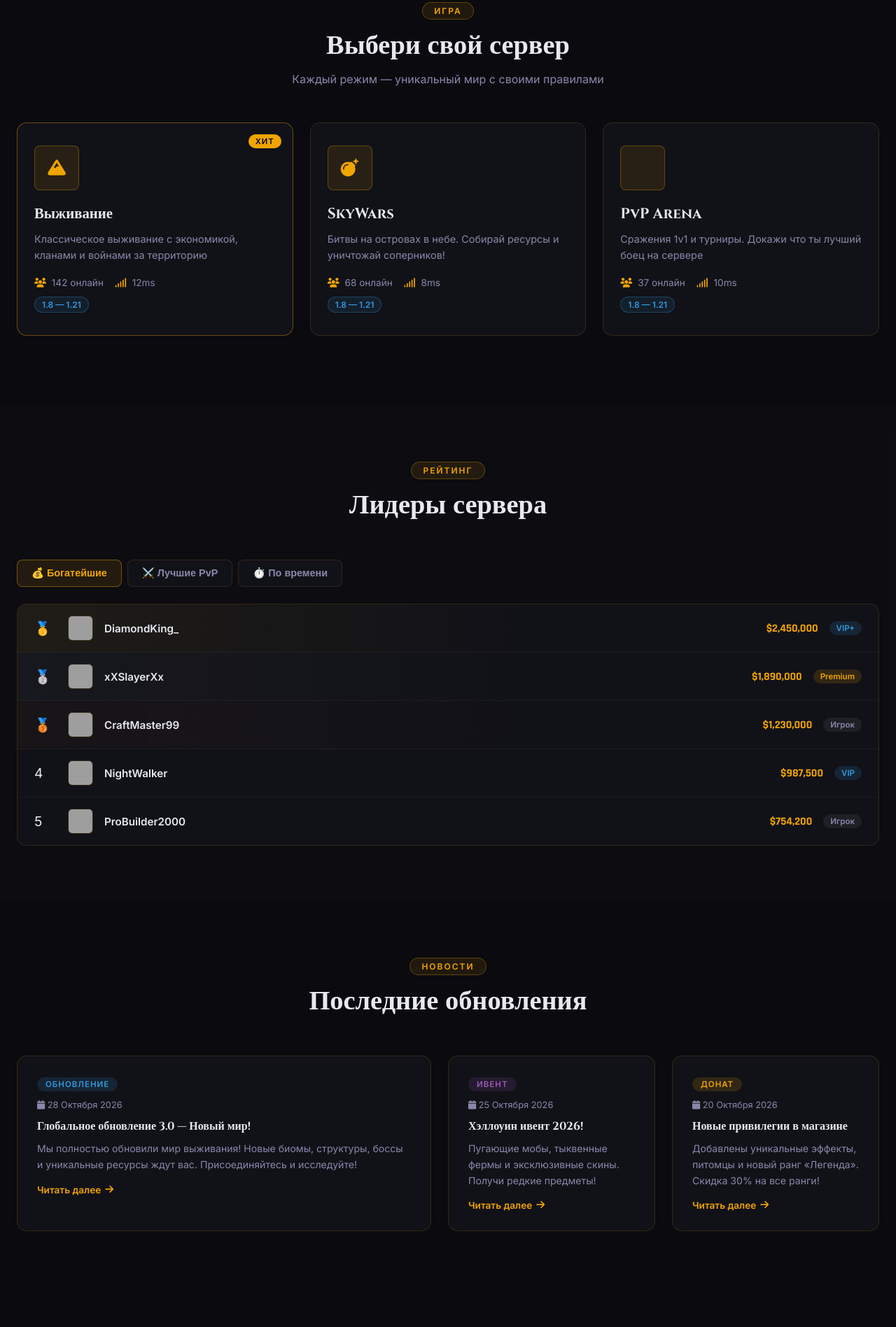
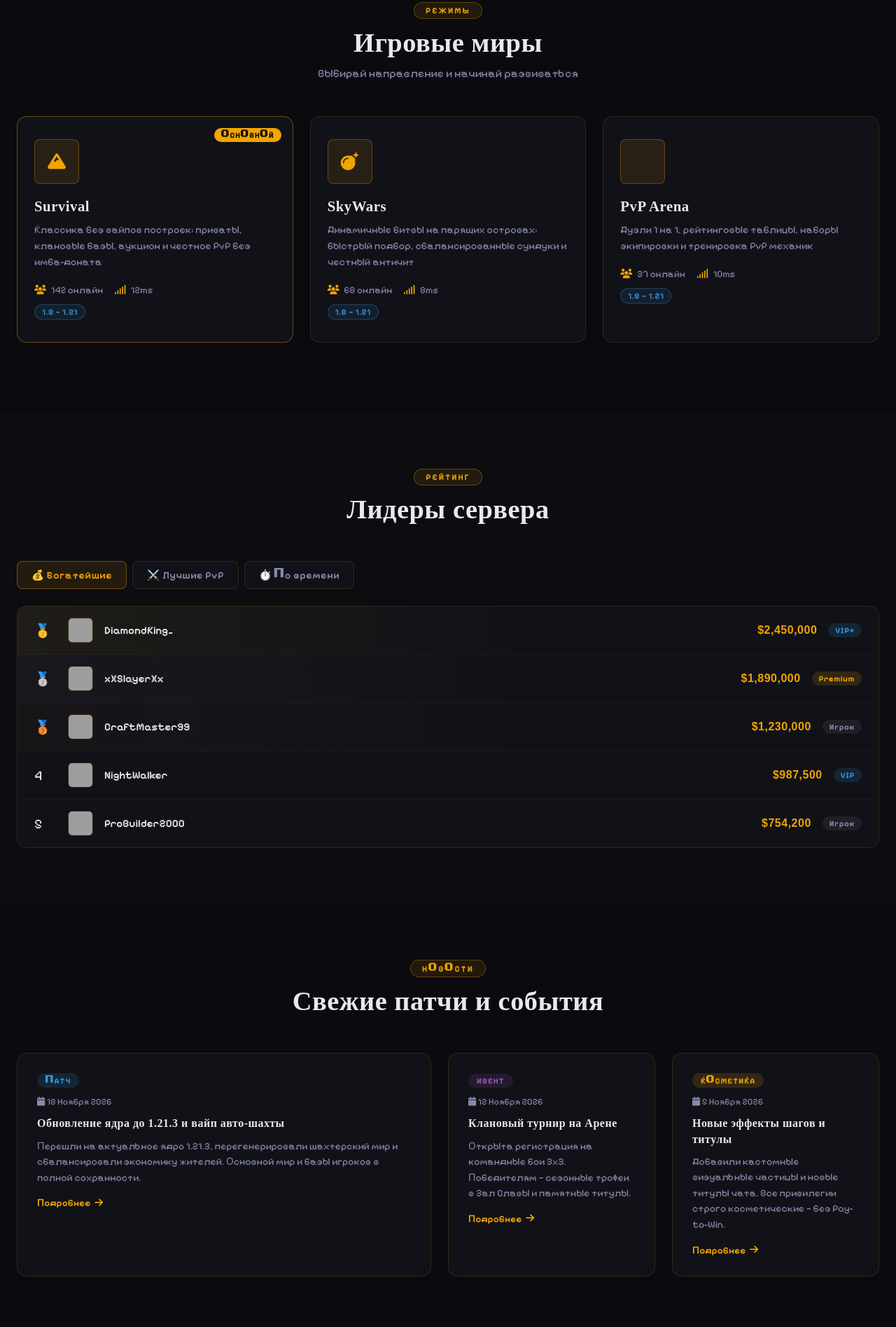
Before and after one commit to BoxingHarmoni/legendmine, a plain HTML site: page index.html in a window 1280 px wide. Shown: the part 897-2794 px from the top of the page at 70% size. Drawn offline with Linux system fonts and the light colour scheme; grey boxes are pictures that could not be loaded; some icons are missing; a web font is replaced by a local one.

Commit message:
Update site copy: natural Minecraft texts and pixel font styling

```diff
--- a/index.html
+++ b/index.html
@@ -6,7 +6,9 @@
   <title>LegendMine — Легендарный Minecraft Сервер</title>
   <link rel="stylesheet" href="style.css"/>
   <link rel="preconnect" href="https://fonts.googleapis.com">
-  <link href="https://fonts.googleapis.com/css2?family=Cinzel:wght@400;700;900&family=Rajdhani:wght@400;500;600;700&family=Inter:wght@300;400;500;600&display=swap" rel="stylesheet">
+  <link rel="preconnect" href="https://fonts.gstatic.com" crossorigin>
+  <link href="https://fonts.googleapis.com/css2?family=Pixelify+Sans:wght@400;500;600;700&family=Press+Start+2P&family=Inter:wght@300;400;500;600&display=swap" rel="stylesheet">
+  <link href="https://fonts.cdnfonts.com/css/minecraft-4" rel="stylesheet">
   <link rel="stylesheet" href="https://cdnjs.cloudflare.com/ajax/libs/font-awesome/6.5.0/css/all.min.css"/>
 </head>
 <body>
@@ -49,7 +51,7 @@
     <h1 class="hero-title">
       <span class="hero-legend">Legend</span><span class="hero-mine">Mine</span>
     </h1>
-    <p class="hero-sub">Лучший выживальный сервер с уникальным геймплеем, экономикой и кланами</p>
+    <p class="hero-sub">Ламповый сервер выживания: честная экономика, клановые битвы и стабильные 20 TPS</p>
     <div class="hero-ip-box">
       <span class="ip-label">IP адрес:</span>
       <span class="ip-value" id="server-ip">legendmine.ru</span>
@@ -88,16 +90,16 @@
 <section class="servers-section" id="servers">
   <div class="container">
     <div class="section-title">
-      <span class="section-tag">Игра</span>
-      <h2>Выбери свой сервер</h2>
-      <p>Каждый режим — уникальный мир с своими правилами</p>
+      <span class="section-tag">Режимы</span>
+      <h2>Игровые миры</h2>
+      <p>Выбирай направление и начинай развиваться</p>
     </div>
     <div class="servers-grid">
       <div class="server-card active-server">
         <div class="server-icon"><i class="fas fa-mountain"></i></div>
-        <div class="server-card-badge">ХИТ</div>
-        <h3>Выживание</h3>
-        <p>Классическое выживание с экономикой, кланами и войнами за территорию</p>
+        <div class="server-card-badge">ОСНОВНОЙ</div>
+        <h3>Survival</h3>
+        <p>Классика без вайпов построек: приваты, клановые базы, аукцион и честное PvP без имба-доната</p>
         <div class="server-info">
           <span><i class="fas fa-users"></i> 142 онлайн</span>
           <span><i class="fas fa-signal"></i> 12ms</span>
@@ -107,7 +109,7 @@
       <div class="server-card">
         <div class="server-icon"><i class="fas fa-bomb"></i></div>
         <h3>SkyWars</h3>
-        <p>Битвы на островах в небе. Собирай ресурсы и уничтожай соперников!</p>
+        <p>Динамичные битвы на парящих островах: быстрый подбор, сбалансированные сундуки и честный античит</p>
         <div class="server-info">
           <span><i class="fas fa-users"></i> 68 онлайн</span>
           <span><i class="fas fa-signal"></i> 8ms</span>
@@ -117,7 +119,7 @@
       <div class="server-card">
         <div class="server-icon"><i class="fas fa-sword"></i></div>
         <h3>PvP Arena</h3>
-        <p>Сражения 1v1 и турниры. Докажи что ты лучший боец на сервере</p>
+        <p>Дуэли 1 на 1, рейтинговые таблицы, наборы экипировки и тренировка PvP механик</p>
         <div class="server-info">
           <span><i class="fas fa-users"></i> 37 онлайн</span>
           <span><i class="fas fa-signal"></i> 10ms</span>
@@ -231,29 +233,29 @@
   <div class="container">
     <div class="section-title">
       <span class="section-tag">Новости</span>
-      <h2>Последние обновления</h2>
+      <h2>Свежие патчи и события</h2>
     </div>
     <div class="news-grid">
       <div class="news-card featured">
-        <div class="news-tag update">Обновление</div>
-        <div class="news-date"><i class="fas fa-calendar"></i> 28 Октября 2026</div>
-        <h3>Глобальное обновление 3.0 — Новый мир!</h3>
-        <p>Мы полностью обновили мир выживания! Новые биомы, структуры, боссы и уникальные ресурсы ждут вас. Присоединяйтесь и исследуйте!</p>
-        <a href="#" class="news-read">Читать далее <i class="fas fa-arrow-right"></i></a>
+        <div class="news-tag update">Патч</div>
+        <div class="news-date"><i class="fas fa-calendar"></i> 18 Ноября 2026</div>
+        <h3>Обновление ядра до 1.21.3 и вайп авто-шахты</h3>
+        <p>Перешли на актуальное ядро 1.21.3, перегенерировали шахтерский мир и сбалансировали экономику жителей. Основной мир и базы игроков в полной сохранности.</p>
+        <a href="#" class="news-read">Подробнее <i class="fas fa-arrow-right"></i></a>
       </div>
       <div class="news-card">
         <div class="news-tag event">Ивент</div>
-        <div class="news-date"><i class="fas fa-calendar"></i> 25 Октября 2026</div>
-        <h3>Хэллоуин ивент 2026!</h3>
-        <p>Пугающие мобы, тыквенные фермы и эксклюзивные скины. Получи редкие предметы!</p>
-        <a href="#" class="news-read">Читать далее <i class="fas fa-arrow-right"></i></a>
+        <div class="news-date"><i class="fas fa-calendar"></i> 12 Ноября 2026</div>
+        <h3>Клановый турнир на Арене</h3>
+        <p>Открыта регистрация на командные бои 3х3. Победителям — сезонные трофеи в Зал Славы и памятные титулы.</p>
+        <a href="#" class="news-read">Подробнее <i class="fas fa-arrow-right"></i></a>
       </div>
       <div class="news-card">
-        <div class="news-tag donate">Донат</div>
-        <div class="news-date"><i class="fas fa-calendar"></i> 20 Октября 2026</div>
-        <h3>Новые привилегии в магазине</h3>
-        <p>Добавлены уникальные эффекты, питомцы и новый ранг «Легенда». Скидка 30% на все ранги!</p>
-        <a href="#" class="news-read">Читать далее <i class="fas fa-arrow-right"></i></a>
+        <div class="news-tag donate">Косметика</div>
+        <div class="news-date"><i class="fas fa-calendar"></i> 5 Ноября 2026</div>
+        <h3>Новые эффекты шагов и титулы</h3>
+        <p>Добавили кастомные визуальные частицы и новые титулы чата. Все привилегии строго косметические — без Pay-to-Win.</p>
+        <a href="#" class="news-read">Подробнее <i class="fas fa-arrow-right"></i></a>
       </div>
     </div>
   </div>
@@ -290,8 +292,8 @@
   <div class="container">
     <div class="join-box">
       <div class="join-text">
-        <h2>Готов стать Легендой?</h2>
-        <p>Заходи прямо сейчас и начни своё приключение вместе с тысячами игроков!</p>
+        <h2>Залетай на LegendMine</h2>
+        <p>Подключайся прямо сейчас — играем без лагов и частых вайпов!</p>
         <div class="join-ip">
           <span>legendmine.ru</span>
           <button onclick="copyIP()"><i class="fas fa-copy"></i></button>
@@ -313,7 +315,7 @@
           <img src="logo.jpg" alt="LegendMine" class="footer-logo-img"/>
           <span>Legend<span class="gold">Mine</span></span>
         </div>
-        <p class="footer-desc">Лучший Minecraft сервер с уникальным геймплеем и дружным сообществом.</p>
+        <p class="footer-desc">Сервер Minecraft для комфортной игры с друзьями. Честное выживание и стабильный TPS.</p>
         <div class="social-links">
           <a href="#" class="social-link"><i class="fab fa-discord"></i></a>
           <a href="#" class="social-link"><i class="fab fa-vk"></i></a>
--- a/style.css
+++ b/style.css
@@ -3,7 +3,12 @@
    Dark Gold Theme | Minecraft Server
    ===================================================== */
 
+@import url('https://fonts.cdnfonts.com/css/minecraft-4');
+@import url('https://fonts.googleapis.com/css2?family=Pixelify+Sans:wght@400;500;600;700&family=Press+Start+2P&family=Inter:wght@400;500;600&display=swap');
+
 :root {
+  --font-pixel: 'Minecraft', 'Pixelify Sans', 'Press Start 2P', monospace;
+  --font-text: 'Pixelify Sans', 'Inter', sans-serif;
   --gold: #f0a500;
   --gold-light: #ffd700;
   --gold-dark: #c47f00;
@@ -30,11 +35,44 @@
 html { scroll-behavior: smooth; }
 
 body {
-  font-family: 'Inter', sans-serif;
+  font-family: var(--font-text);
   background: var(--bg-dark);
   color: var(--text);
   overflow-x: hidden;
   min-height: 100vh;
+}
+
+h1, h2, h3, h4,
+.logo-text,
+.hero-title,
+.hero-sub,
+.server-card h3,
+.server-card-badge,
+.server-version,
+.ip-value,
+.copy-btn,
+.btn-primary,
+.btn-secondary,
+.btn-login,
+.online-badge,
+.section-tag,
+.section-title h2,
+.tab-btn,
+.rank,
+.leader-val,
+.leader-badge,
+.news-tag,
+.news-card h3,
+.d-amount,
+.d-rank,
+.hs-num,
+.hs-label,
+.join-text h2,
+.join-ip span,
+.footer-logo span,
+.footer-col h4 {
+  font-family: var(--font-pixel);
+  letter-spacing: 0.5px;
 }
 
 /* =====================================================
```
Also changed, not shown: donate.html (+3 -1 lines), profile.html (+3 -1 lines).
